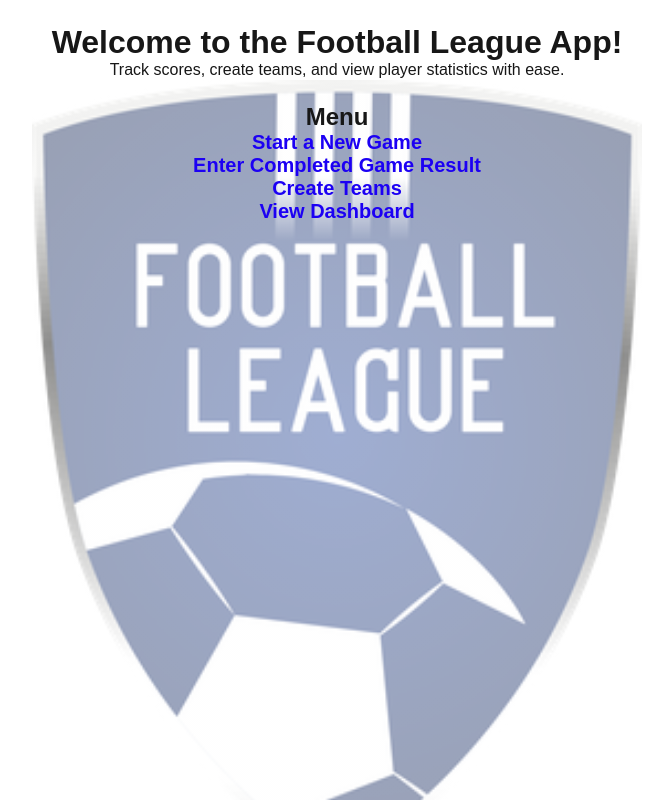
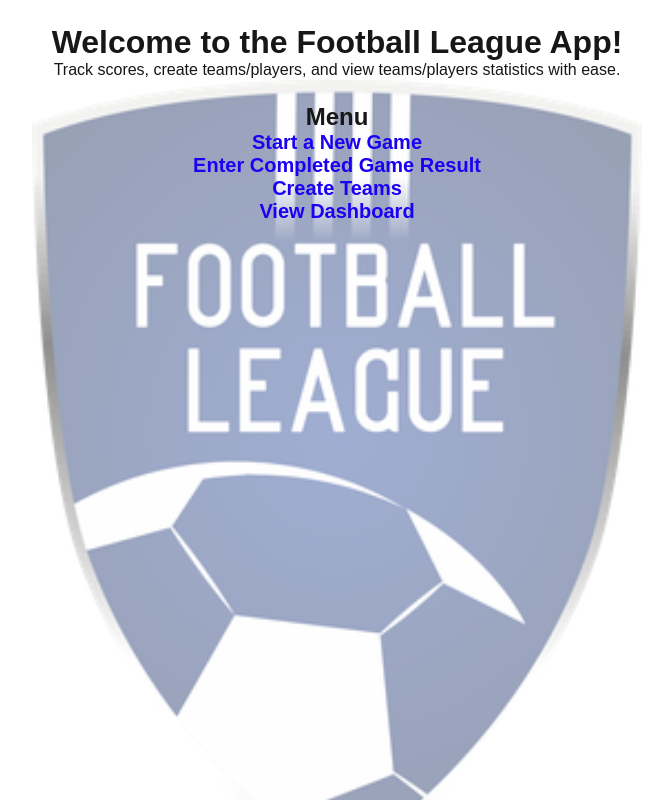
Before and after one commit to papadoc7/football-challenge, a Next.js app: page / in a window 1280 px wide. Shown: the whole page, without its empty margins (303-974 px from the left). Built offline with nearby package versions, Linux system fonts and the light colour scheme.

Commit message:
typo tweaks

```diff
--- a/src/pages/create-team.tsx
+++ b/src/pages/create-team.tsx
@@ -39,7 +39,7 @@ export default function CreateTeam() {
       <p>Put the team name and the player(s) in the textarea below.</p>
       <textarea
         rows={6}
-        placeholder="Enter team name followed by player names (one per line)"
+        placeholder="Enter team name followed by player name(s) (one per line)"
         value={input}
         onChange={(e) => setInput(e.target.value)}
         style={styles.textarea}
--- a/src/pages/index.tsx
+++ b/src/pages/index.tsx
@@ -4,7 +4,7 @@ export default function Home() {
   return (
     <div style={styles.container}>
       <h1>Welcome to the Football League App!</h1>
-      <p>Track scores, create teams, and view player statistics with ease.</p>
+      <p>Track scores, create teams/players, and view teams/players statistics with ease.</p>
 
       <div style={styles.menu}>
         <h2>Menu</h2>
```
Also changed, not shown: 2 other files (tests, documents, lock files or other folders).
